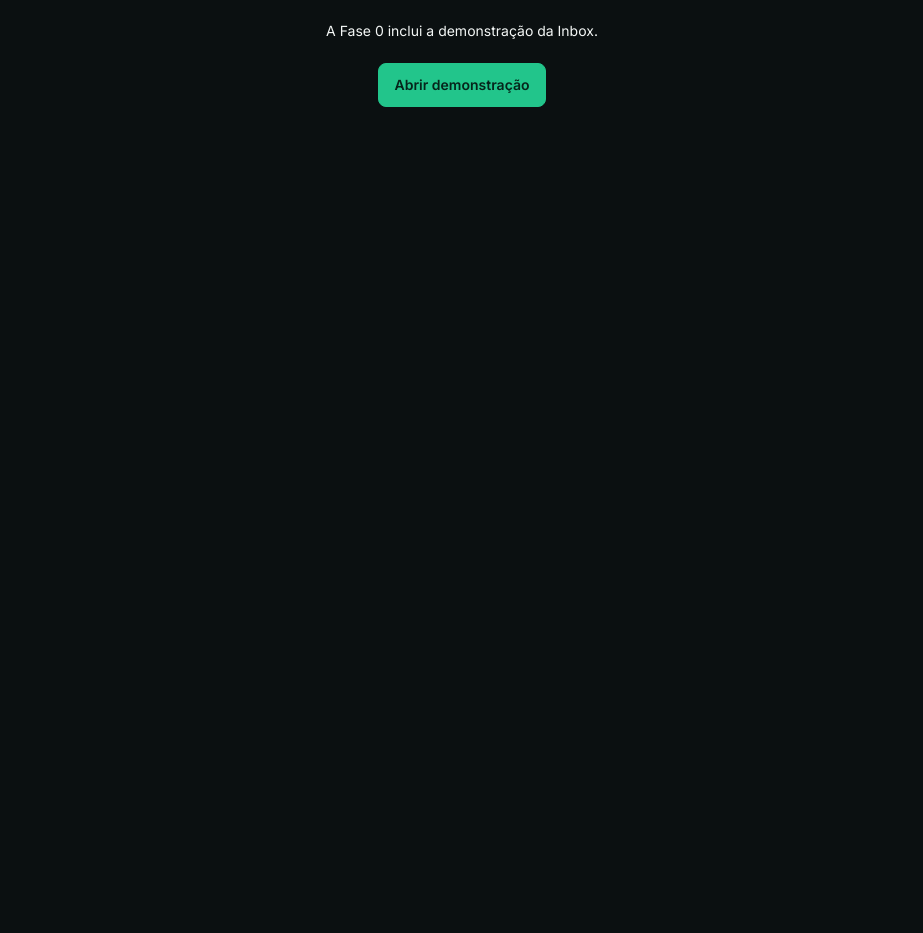
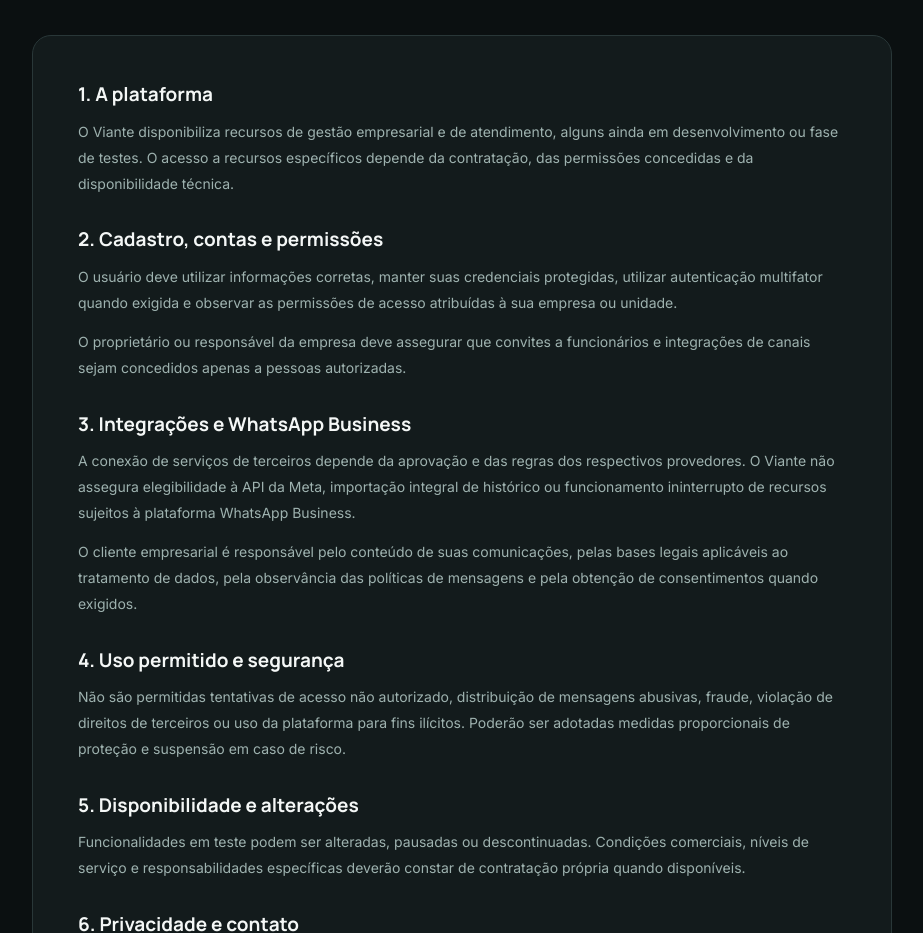
Before and after one commit to AlissonMeesPersonal/chatbox, a Next.js app: page /termos-de-uso in a window 1280 px wide. Before the commit this address had no page. Shown: the part 367-1300 px from the top of the page, without its empty margins (178-1101 px from the left). Before the commit the page ends 800 px from the top, so only its background shows below. Built offline with nearby package versions, Linux system fonts and the light colour scheme.

Commit message:
feat(legal): publish LGPD privacy, data deletion and terms on public Viante site

```diff
--- /dev/null
+++ b/src/app/termos-de-uso/page.tsx
@@ -0,0 +1,35 @@
+import type { Metadata } from 'next';
+import Link from 'next/link';
+import { LegalSection, LegalShell } from '@/components/legal/legal-shell';
+
+export const metadata: Metadata = {
+  title: 'Termos de Uso | Viante',
+  description: 'Condições de utilização da plataforma Viante de gestão de atendimento empresarial.',
+  robots: { index: true, follow: true },
+};
+
+export default function TermsPage() {
+  return <LegalShell title="Termos de Uso" eyebrow="VIANTE · CONDIÇÕES DE UTILIZAÇÃO"
+    intro="Estas condições estabelecem regras gerais de acesso e utilização da plataforma Viante, especialmente durante a fase de disponibilização e testes de suas funcionalidades.">
+    <LegalSection title="1. A plataforma">
+      <p>O Viante disponibiliza recursos de gestão empresarial e de atendimento, alguns ainda em desenvolvimento ou fase de testes. O acesso a recursos específicos depende da contratação, das permissões concedidas e da disponibilidade técnica.</p>
+    </LegalSection>
+    <LegalSection title="2. Cadastro, contas e permissões">
+      <p>O usuário deve utilizar informações corretas, manter suas credenciais protegidas, utilizar autenticação multifator quando exigida e observar as permissões de acesso atribuídas à sua empresa ou unidade.</p>
+      <p>O proprietário ou responsável da empresa deve assegurar que convites a funcionários e integrações de canais sejam concedidos apenas a pessoas autorizadas.</p>
+    </LegalSection>
+    <LegalSection title="3. Integrações e WhatsApp Business">
+      <p>A conexão de serviços de terceiros depende da aprovação e das regras dos respectivos provedores. O Viante não assegura elegibilidade à API da Meta, importação integral de histórico ou funcionamento ininterrupto de recursos sujeitos à plataforma WhatsApp Business.</p>
+      <p>O cliente empresarial é responsável pelo conteúdo de suas comunicações, pelas bases legais aplicáveis ao tratamento de dados, pela observância das políticas de mensagens e pela obtenção de consentimentos quando exigidos.</p>
+    </LegalSection>
+    <LegalSection title="4. Uso permitido e segurança">
+      <p>Não são permitidas tentativas de acesso não autorizado, distribuição de mensagens abusivas, fraude, violação de direitos de terceiros ou uso da plataforma para fins ilícitos. Poderão ser adotadas medidas proporcionais de proteção e suspensão em caso de risco.</p>
+    </LegalSection>
+    <LegalSection title="5. Disponibilidade e alterações">
+      <p>Funcionalidades em teste podem ser alteradas, pausadas ou descontinuadas. Condições comerciais, níveis de serviço e responsabilidades específicas deverão constar de contratação própria quando disponíveis.</p>
+    </LegalSection>
+    <LegalSection title="6. Privacidade e contato">
+      <p>O tratamento de dados pessoais é descrito na <Link href="/politica-de-privacidade" style={{ color: 'var(--accent)', textDecoration: 'underline' }}>Política de Privacidade</Link>. Para dúvidas sobre estes termos, escreva para <a href="mailto:alissonmeespersonal@gmail.com" style={{ color: 'var(--accent)', textDecoration: 'underline' }}>alissonmeespersonal@gmail.com</a>.</p>
+    </LegalSection>
+  </LegalShell>;
+}
```
